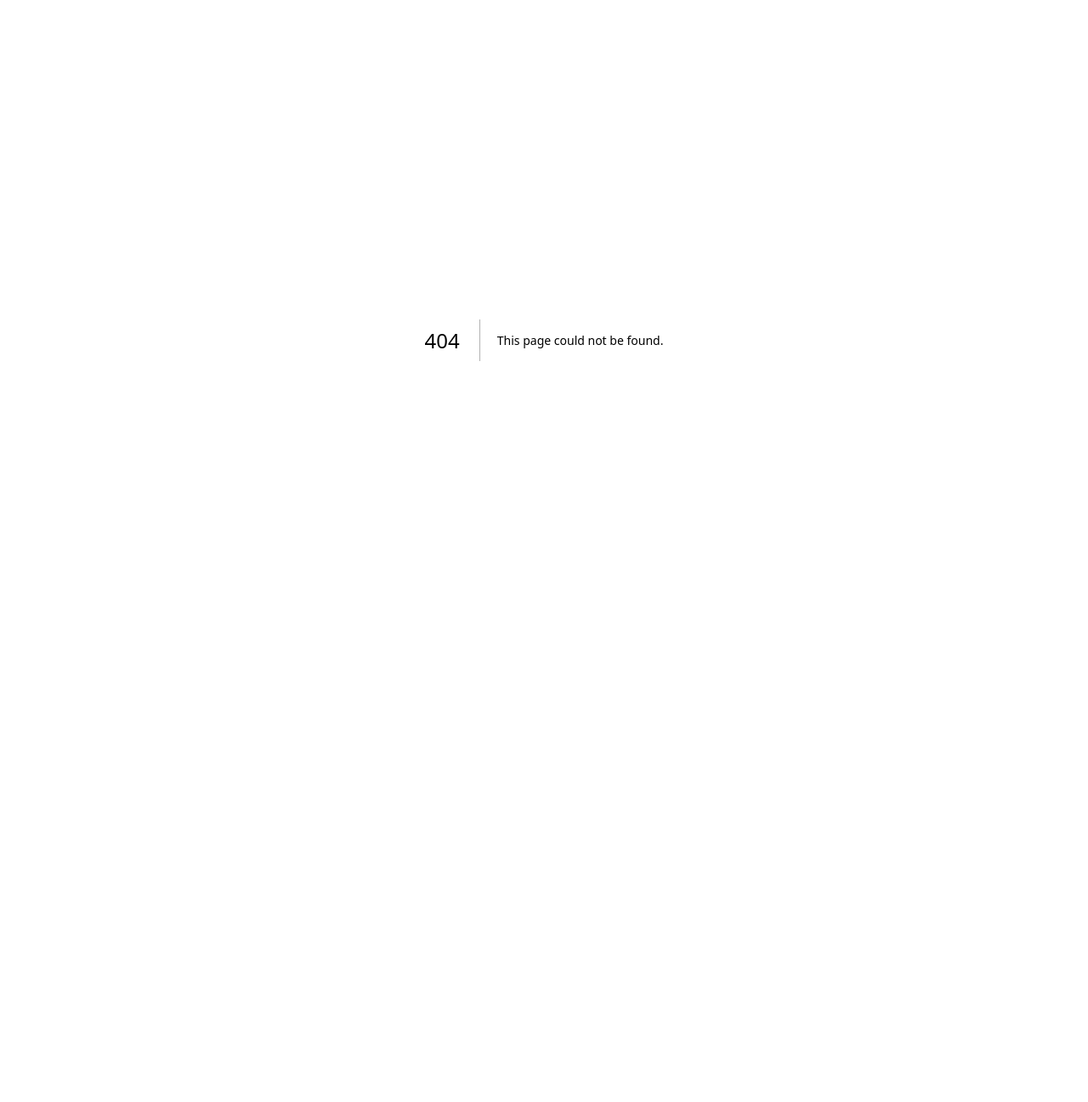
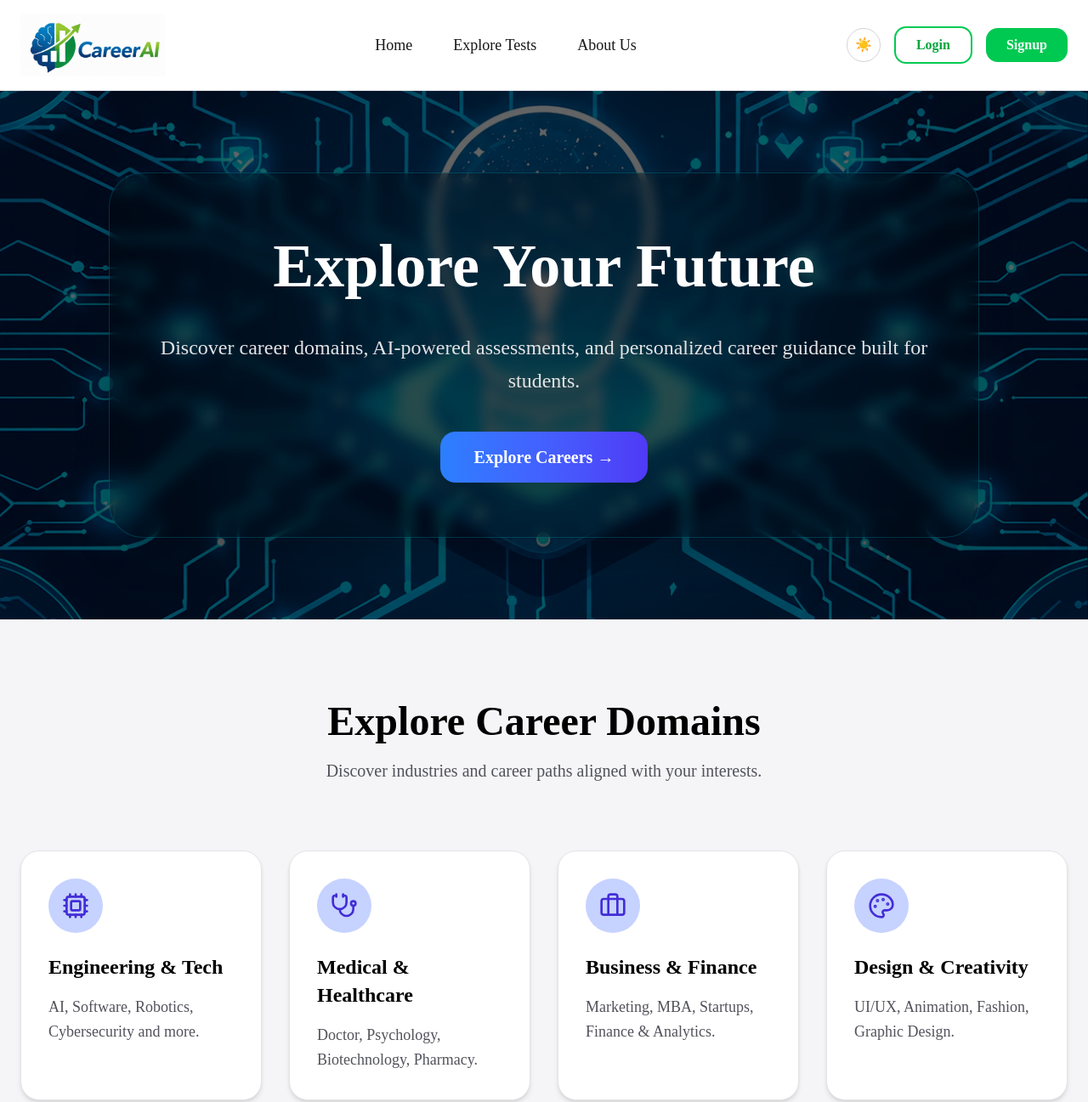
Before and after one commit to Vaibhavi1101/career-ai, a Next.js app: page /explore in a window 1280 px wide. Before the commit this address had no page. Shown: the top 1297 px of the page at 85% size. Before the commit the page ends 800 px from the top, so only its background shows below. Built offline with nearby package versions, Linux system fonts and the light colour scheme.

Commit message:
Built Explore-test page

```diff
--- /dev/null
+++ b/src/app/explore/page.tsx
@@ -0,0 +1,294 @@
+import { Navbar } from "@/components/layout/navbar";
+import Footer from "@/components/layout/footer";
+
+import {
+  Brain,
+  Briefcase,
+  Palette,
+  Scale,
+  Stethoscope,
+  Cpu,
+  ChartColumn,
+  Newspaper,
+} from "lucide-react";
+
+import {
+  Sparkles,
+  Target,
+  BadgeCheck,
+} from "lucide-react";
+
+const domains = [
+  {
+    title: "Engineering & Tech",
+    desc: "AI, Software, Robotics, Cybersecurity and more.",
+    icon: Cpu,
+  },
+  {
+    title: "Medical & Healthcare",
+    desc: "Doctor, Psychology, Biotechnology, Pharmacy.",
+    icon: Stethoscope,
+  },
+  {
+    title: "Business & Finance",
+    desc: "Marketing, MBA, Startups, Finance & Analytics.",
+    icon: Briefcase,
+  },
+  {
+    title: "Design & Creativity",
+    desc: "UI/UX, Animation, Fashion, Graphic Design.",
+    icon: Palette,
+  },
+  {
+    title: "Law & Civil Services",
+    desc: "Lawyer, Judiciary, UPSC and Governance.",
+    icon: Scale,
+  },
+  {
+    title: "Commerce & Management",
+    desc: "CA, HR, Operations, Management Careers.",
+    icon: ChartColumn,
+  },
+  {
+    title: "Arts & Humanities",
+    desc: "Literature, Sociology, Psychology and more.",
+    icon: Brain,
+  },
+  {
+    title: "Media & Communication",
+    desc: "Journalism, Digital Media, Public Relations.",
+    icon: Newspaper,
+  },
+];
+
+const tests = [
+  {
+    title: "Interest Test",
+    desc: "Discover what genuinely interests you.",
+    icon: Brain,
+  },
+  {
+    title: "Personality Test",
+    desc: "Understand how you think and work.",
+    icon: Sparkles,
+  },
+  {
+    title: "Skill Assessment",
+    desc: "Analyze your strengths and abilities.",
+    icon: BadgeCheck,
+  },
+  {
+    title: "AI Career Match",
+    desc: "Get AI-powered career recommendations.",
+    icon: Target,
+  },
+];
+
+export default function ExplorePage() {
+  return (
+    <main className="min-h-screen bg-[#f5f5f7]">
+
+      <Navbar />
+
+      {/* HERO */}
+      <section className="relative py-24 px-6 overflow-hidden">
+
+        {/* Background Image */}
+        <img
+          src="/career-bg.png"
+          alt="Explore Careers"
+          className="absolute inset-0 w-full h-full object-cover"
+        />
+
+        {/* Overlay */}
+        <div className="absolute inset-0 bg-black/60" />
+
+        {/* Content */}
+        <div className="relative max-w-5xl mx-auto text-center text-white">
+
+          <div className="backdrop-blur-sm bg-black/25 border border-cyan-400/20 rounded-[40px] px-10 py-16 shadow-2xl">
+
+            <h1 className="text-5xl md:text-7xl font-extrabold leading-tight">
+              Explore Your Future
+            </h1>
+
+            <p className="text-xl md:text-2xl mt-8 text-zinc-200 leading-relaxed">
+              Discover career domains, AI-powered assessments,
+              and personalized career guidance built for students.
+            </p>
+
+            <button className="mt-10 px-10 py-4 rounded-2xl bg-gradient-to-r from-blue-500 to-indigo-600 text-white text-xl font-semibold shadow-xl hover:scale-105 transition duration-300 hover:brightness-110 hover:shadow-black/30">
+              Explore Careers →
+            </button>
+
+          </div>
+
+        </div>
+
+      </section>
+
+      {/* DOMAIN SECTION */}
+      <section className="py-24 px-6">
+
+        <div className="max-w-7xl mx-auto">
+
+          <div className="text-center">
+
+            <h2 className="text-5xl font-bold text-black">
+              Explore Career Domains
+            </h2>
+
+            <p className="text-zinc-600 text-xl mt-5">
+              Discover industries and career paths aligned with your interests.
+            </p>
+
+          </div>
+
+          <div className="grid md:grid-cols-2 lg:grid-cols-4 gap-8 mt-20">
+
+            {domains.map((item) => (
+              <div
+                key={item.title}
+                className="bg-white rounded-3xl border border-zinc-200 p-8 shadow-md hover:bg-blue-50/40 hover:shadow-2xl hover:border-blue-200 transition-all duration-300 hover:-translate-y-3 hover:rotate-[0.5deg] cursor-pointer"
+              >
+
+                <div className="w-16 h-16 rounded-full bg-indigo-200 flex items-center justify-center">
+
+                  <item.icon className="w-8 h-8 text-indigo-700" />
+
+                </div>
+
+                <h3 className="text-2xl font-bold mt-6 text-black leading-snug">
+                  {item.title}
+                </h3>
+
+                <p className="text-zinc-600 text-lg leading-relaxed mt-4">
+                  {item.desc}
+                </p>
+
+              </div>
+            ))}
+
+          </div>
+
+        </div>
+
+      </section>
+
+      {/* TEST SECTION */}
+      <section className="py-24 bg-white px-6">
+
+        <div className="max-w-7xl mx-auto">
+
+          <div className="text-center">
+
+            <h2 className="text-5xl font-bold text-black">
+              AI-Powered Assessments
+            </h2>
+
+            <p className="text-zinc-600 text-xl mt-5">
+              Understand yourself better with intelligent career tests.
+            </p>
+
+          </div>
+
+          <div className="grid md:grid-cols-2 lg:grid-cols-4 gap-8 mt-20">
+
+            {tests.map((item) => (
+              <div
+                key={item.title}
+                className="rounded-3xl bg-[#ececf4] p-8 hover:shadow-xl transition duration-300 hover:-translate-y-2"
+              >
+
+                <div className="w-16 h-16 rounded-full bg-indigo-200 flex items-center justify-center mb-6">
+                    <item.icon className="w-8 h-8 text-indigo-700" />
+                </div>
+
+                <h3 className="text-2xl font-bold text-black">
+                  {item.title}
+                </h3>
+
+                <p className="text-zinc-700 text-lg mt-4 leading-relaxed">
+                  {item.desc}
+                </p>
+
+              </div>
+            ))}
+
+          </div>
+
+        </div>
+
+      </section>
+
+      {/* AI HELP SECTION */}
+      <section className="py-24 px-6">
+
+        <div className="max-w-6xl mx-auto rounded-[40px] bg-gradient-to-r from-[#4f67d8] via-[#67b2f5] to-[#5d7df0] p-16 text-white shadow-xl">
+
+          <div className="grid lg:grid-cols-2 gap-16 items-center">
+
+            <div>
+
+              <h2 className="text-5xl font-bold leading-tight">
+                How CareerAI Helps You
+              </h2>
+
+              <p className="text-xl text-blue-100 mt-8 leading-relaxed">
+                CareerAI uses intelligent analysis to understand your
+                strengths, interests, skills and goals to guide you
+                toward the best career paths.
+              </p>
+
+            </div>
+
+            <div className="bg-white/10 rounded-3xl p-10 backdrop-blur-md border border-white/20">
+
+              <ul className="space-y-6 text-xl">
+
+                <li>✅ AI-powered recommendations</li>
+
+                <li>✅ Personalized career roadmaps</li>
+
+                <li>✅ Skill & personality analysis</li>
+
+                <li>✅ Goal tracking & progress monitoring</li>
+
+                <li>✅ Domain and career comparisons</li>
+
+              </ul>
+
+            </div>
+
+          </div>
+
+        </div>
+
+      </section>
+
+      {/* CTA */}
+        <section className="py-24 px-6">
+
+        <div className="max-w-5xl mx-auto rounded-[40px] bg-gradient-to-r from-[#16a34a] via-[#22c55e] to-[#16a34a] py-20 px-8 text-white shadow-2xl text-center">
+
+            <h2 className="text-5xl font-bold leading-tight">
+            Start Exploring Your Future Today
+            </h2>
+
+            <p className="text-green-100 text-xl mt-6">
+            Take your first AI-powered career assessment now.
+            </p>
+
+            <button className="mt-10 px-6 py-4 rounded-2xl bg-white text-black text-xl font-semibold shadow-lg hover:scale-105 transition duration-300">
+            Start Free Test →
+            </button>
+
+        </div>
+
+        </section>
+
+      <Footer />
+
+    </main>
+  );
+}
--- a/src/components/layout/navbar.tsx
+++ b/src/components/layout/navbar.tsx
@@ -30,15 +30,24 @@ export function Navbar() {
         {/* DESKTOP NAV */}
         <nav className="hidden md:flex items-center gap-12 text-lg font-medium">
 
-          <Link href="/" className="hover:text-blue-600 transition">
+          <Link
+            href="/"
+            className="relative text-zinc-900 hover:scale-105 hover:text-blue-600 transition after:absolute after:left-0 after:-bottom-1 after:h-[2px] after:w-0 after:bg-blue-600 after:transition-all after:duration-300 hover:after:w-full"
+          >
             Home
           </Link>
 
-          <Link href="/explore" className="hover:text-blue-600 transition">
+          <Link
+            href="/explore"
+            className="relative text-zinc-900 hover:scale-105 hover:text-blue-600 transition after:absolute after:left-0 after:-bottom-1 after:h-[2px] after:w-0 after:bg-blue-600 after:transition-all after:duration-300 hover:after:w-full"
+          >
             Explore Tests
           </Link>
 
-          <Link href="/about" className="hover:text-blue-600 transition">
+          <Link
+            href="/about"
+            className="relative text-zinc-900 hover:scale-105 hover:text-blue-600 transition after:absolute after:left-0 after:-bottom-1 after:h-[2px] after:w-0 after:bg-blue-600 after:transition-all after:duration-300 hover:after:w-full"
+          >
             About Us
           </Link>
 
@@ -63,7 +72,7 @@ export function Navbar() {
 
         {/* MOBILE MENU BUTTON */}
         <button
-          className="md:hidden"
+          className="md:hidden text-zinc-900 hover:text-blue-600 transition duration-300 hover:scale-110"
           onClick={() => setOpen(!open)}
         >
 
@@ -80,11 +89,11 @@ export function Navbar() {
       {/* MOBILE MENU */}
       {open && (
 
-        <div className="md:hidden border-t border-zinc-200 bg-white px-6 py-6 space-y-6">
+        <div className="md:hidden border-t border-zinc-200 bg-white px-6 py-8 space-y-8 shadow-lg">
 
           <Link
             href="/"
-            className="block text-lg"
+            className="block text-lg font-medium text-zinc-900 hover:text-blue-600 hover:translate-x-1 transition duration-300"
             onClick={() => setOpen(false)}
           >
             Home
@@ -92,7 +101,7 @@ export function Navbar() {
 
           <Link
             href="/explore"
-            className="block text-lg"
+            className="block text-lg font-medium text-zinc-900 hover:text-blue-600 hover:translate-x-1 transition duration-300"
             onClick={() => setOpen(false)}
           >
             Explore Tests
@@ -100,7 +109,7 @@ export function Navbar() {
 
           <Link
             href="/about"
-            className="block text-lg"
+            className="block text-lg font-medium text-zinc-900 hover:text-blue-600 hover:translate-x-1 transition duration-300"
             onClick={() => setOpen(false)}
           >
             About Us
@@ -108,11 +117,11 @@ export function Navbar() {
 
           <div className="flex flex-col gap-4 pt-4">
 
-            <button className="w-full py-3 rounded-xl border-2 border-green-500 text-green-600 font-semibold">
+            <button className="w-full py-3 rounded-xl border-2 border-green-500 text-green-600 font-semibold hover:bg-green-50 transition duration-300">
               Login
             </button>
 
-            <button className="w-full py-3 rounded-xl bg-green-500 text-white font-semibold">
+            <button className="w-full py-3 rounded-xl bg-green-500 text-white font-semibold hover:bg-green-600 transition duration-300 shadow-lg hover:shadow-green-500/30">
               Signup
             </button>
 
```
Also changed, not shown: public/career-bg.png (added).
